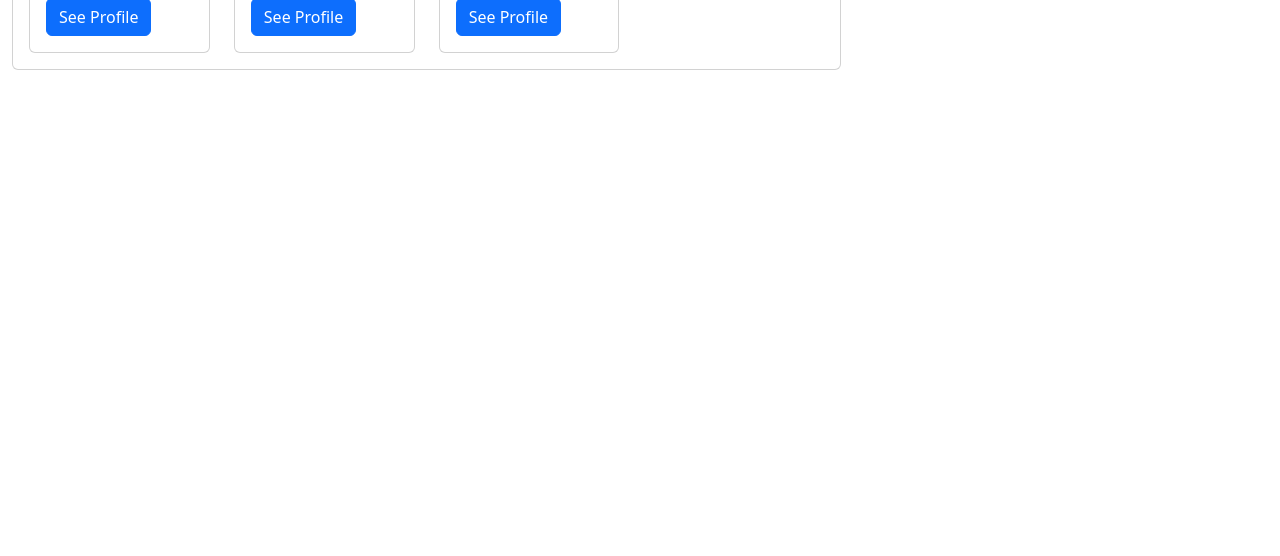
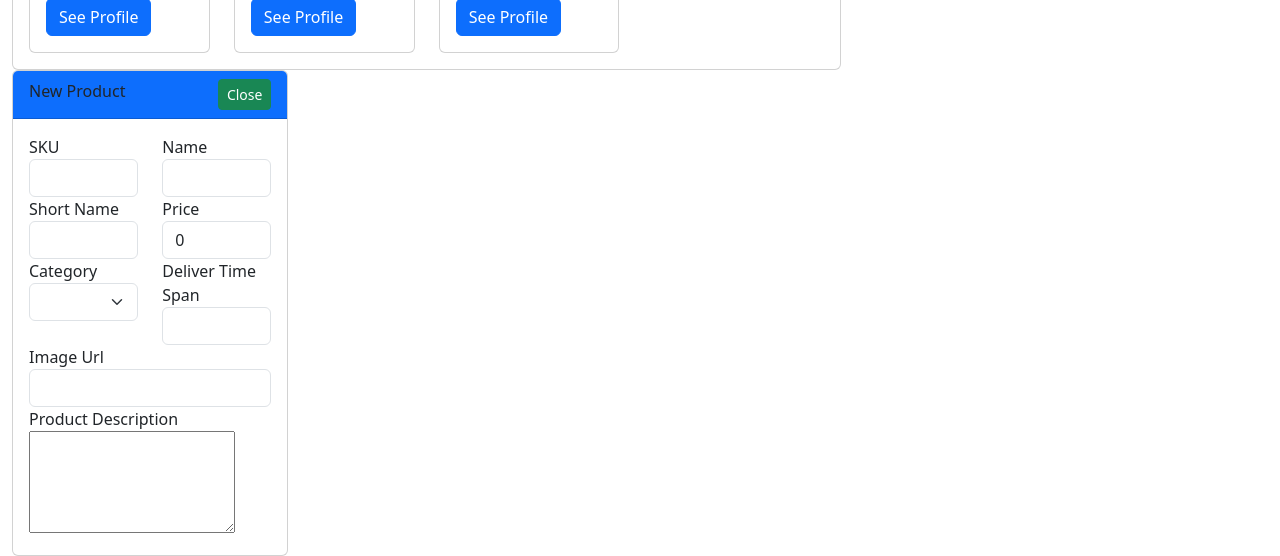
Before and after one commit to vivnguyen1205/ecommerce-website, an Angular app: page /products in a window 1280 px wide. Both pictures are taken after a click on the button "New". Shown: the part 375-931 px from the top of the page. Before the commit the page ends 800 px from the top, so only its background shows below. Built offline with nearby package versions, Linux system fonts and the light colour scheme.

Commit message:
new product feature

```diff
--- a/src/app/pages/admin/products/products.component.html
+++ b/src/app/pages/admin/products/products.component.html
@@ -57,65 +57,77 @@
         </div>
     </div>
     <div class="col-4" *ngIf="isSidePanelVisible">
-        <!-- <div class = "card-header bg-primary">
+        <div class="card">
+        <div class = "card-header bg-primary">
             <div class="row">
                 <div class="col-6">
-                    New Product List
+                    New Product
                 </div>
                 <div class="col-6 text-end">
                     <button class = "btn btn-sm btn-success" (click)="closeSidePanel()">Close</button>
                 </div>
             </div>
-        </div> -->
-        <!-- <div class="card-body">
+        </div>
+        <div class="card-body">
             <div class="row">
                 <div class="col-6">
-                    <label for="">ID</label>
-                    <input type="text" [(ngMode1)]="productObj.productId" class="form-control">
-
+                    <label for="">SKU</label>
+                    <input type="text" [(ngModel)]="productObj.productSku" class="form-control">
                 </div>
                 <div class="col-6">
-                    <label for="">SKU</label>
-                    <input type="text" [(ngMode1)]="productObj.productSku" class="form-control">
-
+                    <label for="">Name</label>
+                    <input type="text" [(ngModel)]="productObj.productName" class="form-control">
                 </div>
+                </div>
+            <div class="row">
                 <div class="col-6">
-                    <label for="">Product Name</label>
-                    <input type="text" [(ngMode1)]="productObj.productName" class="form-control">
+                    <label for="">Short Name</label>
+                    <input type="text" [(ngModel)]="productObj.productShortName" class="form-control">
 
                 </div>
                 <div class="col-6">
                     <label for="">Price</label>
-                    <input type="text" [(ngMode1)]="productObj.productPrice" class="form-control">
-
-                </div>
-                <div class="col-6">
-                    <label for="">Short Name</label>
-                    <input type="text" [(ngMode1)]="productObj.productShortName" class="form-control">
-
-                </div>
-                <div class="col-6">
-                    <label for="">Date</label>
-                    <input type="text" [(ngMode1)]="productObj.createdDate" class="form-control">
-
-                </div>
-                <div class="col-6">
-                    <label for="">Deliver Time</label>
-                    <input type="text" [(ngMode1)]="productObj.deliveryTime" class="form-control">
-
-                </div>
-                <div class="col-6">
-                    <label for="">category ID</label>
-                    <input type="text" [(ngMode1)]="productObj.categoryID" class="form-control">
-
-                </div>
-                <div class="col-6">
-                    <label for=""></label>
-                    <input type="text" [(ngMode1)]="productObj.productShortName" class="form-control">
+                    <input type="text" [(ngModel)]="productObj.productPrice" class="form-control">
 
                 </div>
             </div>
+            <div class="row">
+                <div class="col-6">
+                    <label for="">Category</label>
+                    <select [(ngModel)]="productObj.categoryId" class="form-select">
+                        <!-- <option *ngFor="let cate of categoryList" [value]="cate.categoryId"> {{cate.categoryName}}</option> -->
+                    </select>
+                </div>
+                <div class="col-6">
+                    <label for="">Deliver Time Span</label>
+                    <input type="text" [(ngModel)]="productObj.deliveryTime" class="form-control">
 
+                </div>
+            </div>
+            <div class="row">
+                <div class="col-12">
+                    <label for="">Image Url</label>
+                    <input type="text" [(ngModel)]="productObj.imageUrl" class="form-control">
+                </div>
+                </div>
+            <div class="row">
+                <div class="col-12">
+                    <label for="">Product Description</label>
+                    <textarea rows="4"  [(ngModel)]="productObj.productDescription" ></textarea>
+                </div>
+
+        <!-- </div>
+        <div class="row pt-2">
+            <div class="col-6 text-center">
+               <button class="btn btn-success">Reset</button>
+            </div>
+            <div class="col-6 text-center">
+                <button class="btn btn-success" *ngIf="productObj.productId == 0" (click)="onSave()">Create Product</button>
+                <button class="btn btn-primary" *ngIf="productObj.productId !==0" (click)="onUpdate()">Update Product</button>
+            </div>
         </div>
+    </div>
+</div>
+</div>
+</div>
     </div> -->
-</div>
--- a/src/app/pages/admin/products/products.component.ts
+++ b/src/app/pages/admin/products/products.component.ts
@@ -1,30 +1,31 @@
 import { CommonModule } from '@angular/common';
 import { Component } from '@angular/core';
+import { FormsModule } from '@angular/forms';
 import { RouterOutlet } from '@angular/router';
 
 
 @Component({
   selector: 'app-products',
   standalone: true,
-  imports: [CommonModule],
+  imports: [CommonModule,FormsModule],
   templateUrl: './products.component.html',
   styleUrl: './products.component.css'
 })
 export class ProductsComponent {
   isSidePanelVisible: boolean = false;
-  // productObj: any = {
-  //   "productId":0,
-  //   "productSku":"",
-  //   "productName":"",
-  //   "productPrice":0,
-  //   "productShortName":"",
-  //   "productDescription":"",
-  //   "createdDate": new Date(),
-  //   "deliveryTime":"",
-  //   "categoryId":0,
-  //   "productImageUrl":"",
+  productObj: any = {
+    "productId":0,
+    "productSku":"",
+    "productName":"",
+    "productPrice":0,
+    "productShortName":"",
+    "productDescription":"",
+    "createdDate": new Date(),
+    "deliveryTime":"",
+    "categoryId":0,
+    "productImageUrl":"",
 
-  // };
+  };
 
   openSidePanel() {
     this.isSidePanelVisible = true;
```
